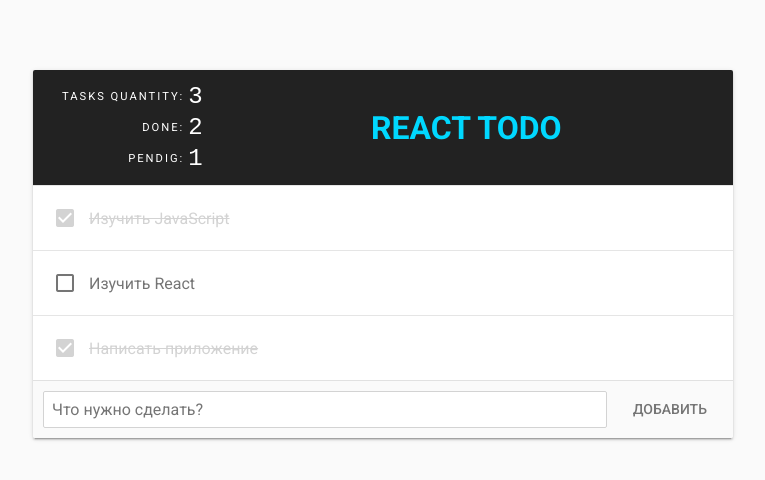
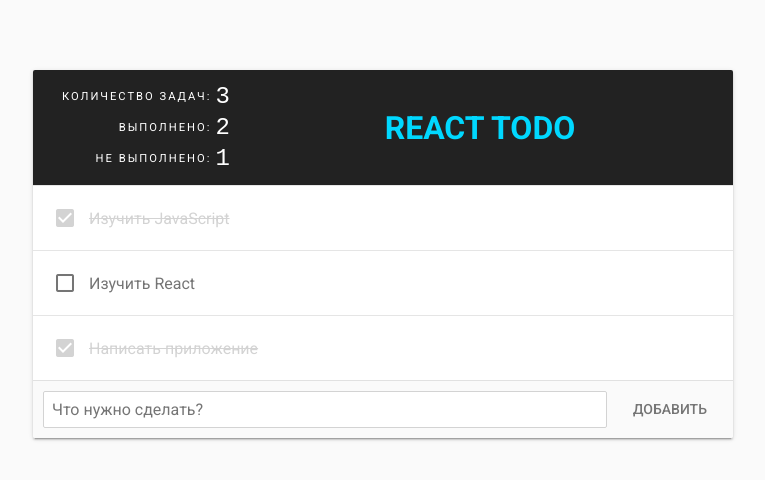
Before and after one commit to oxigen1um/react-todo, a React (Create React App) app: page / in a window 1280 px wide. Shown: the top 480 px of the page, without its empty margins (257-1022 px from the left). Built offline with nearby package versions, Linux system fonts and the light colour scheme.

Commit message:
conflict resolved

```diff
--- a/src/components/Stats.jsx
+++ b/src/components/Stats.jsx
@@ -9,15 +9,15 @@
     <table className="stats">
       <tbody>
         <tr>
-          <th>Tasks quantity:</th>
+          <th>Количество задач:</th>
         <td>{total}</td>
         </tr>
         <tr>
-          <th>Done:</th>
+          <th>Выполнено:</th>
         <td>{completed}</td>
         </tr>
         <tr>
-          <th>Pendig:</th>
+          <th>Не выполнено:</th>
         <td>{pending}</td>
         </tr>
       </tbody>
```
